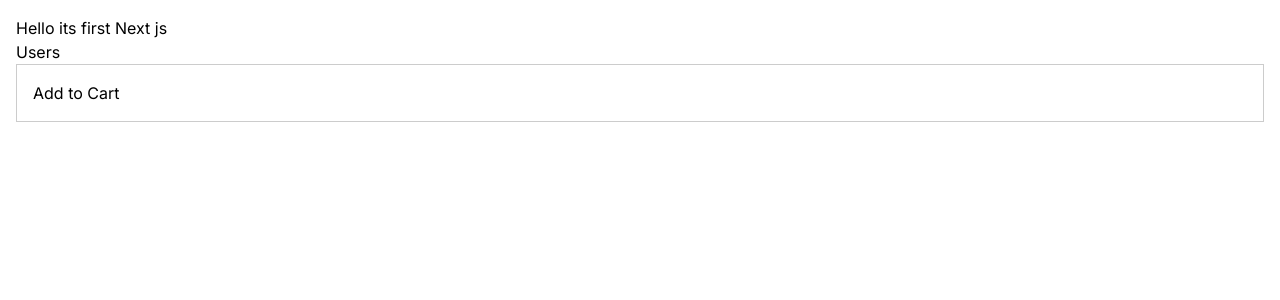
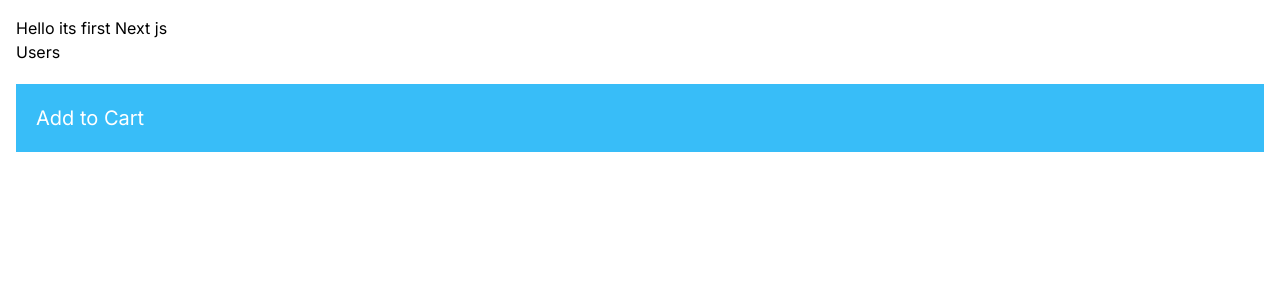
Before and after one commit to Itswaleedtahir/Next_js, a Next.js app: page / in a window 1280 px wide. Shown: the top 300 px of the page. Built offline with nearby package versions, Linux system fonts and the light colour scheme.

Commit message:
Update ProductCard.tsx

```diff
--- a/app/components/ProductCard.tsx
+++ b/app/components/ProductCard.tsx
@@ -1,10 +1,9 @@
 import React from 'react'
 import AddToCart from './AddToCart'
-import styles from './ProductCard.module.css'
 
 const ProductCard = () => {
   return (
-    <div className={styles.card}>
+    <div className='p-5 my-5 bg-sky-400 text-white text-xl hover:bg-sky-700'>
         <AddToCart />
     </div>
   )
```
